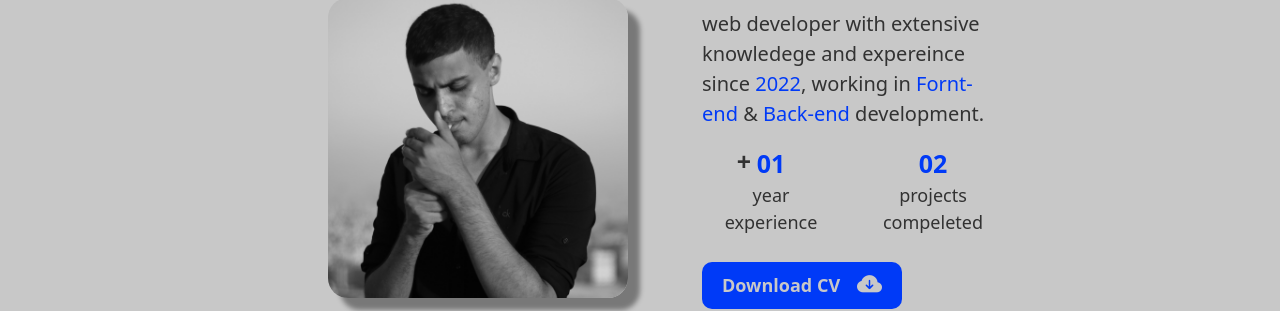
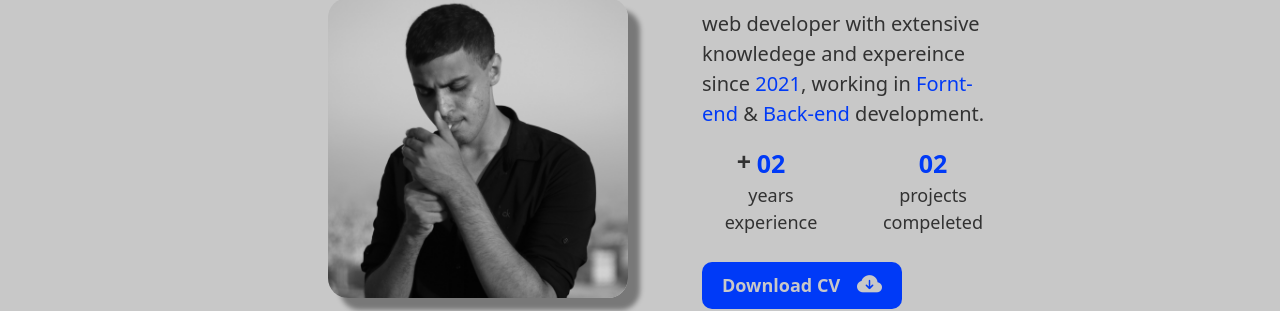
Before and after one commit to Yousef0sama/portfolio, a Next.js app: page / in a window 1280 px wide. Both pictures are taken after a click on the element "about". Shown: the part 317-628 px from the top of the page. Built offline with nearby package versions, Linux system fonts and the light colour scheme.

Commit message:
update abouts

```diff
--- a/src/app/pages/about.js
+++ b/src/app/pages/about.js
@@ -9,7 +9,7 @@ function About() {
 
   const projects = useContext(ProjectsContext);
 
-  let startDate = 2022,
+  let startDate = 2021,
     currentDate = new Date(),
     date = currentDate.getFullYear() - startDate,
     pro = projects.projects.length;
```
